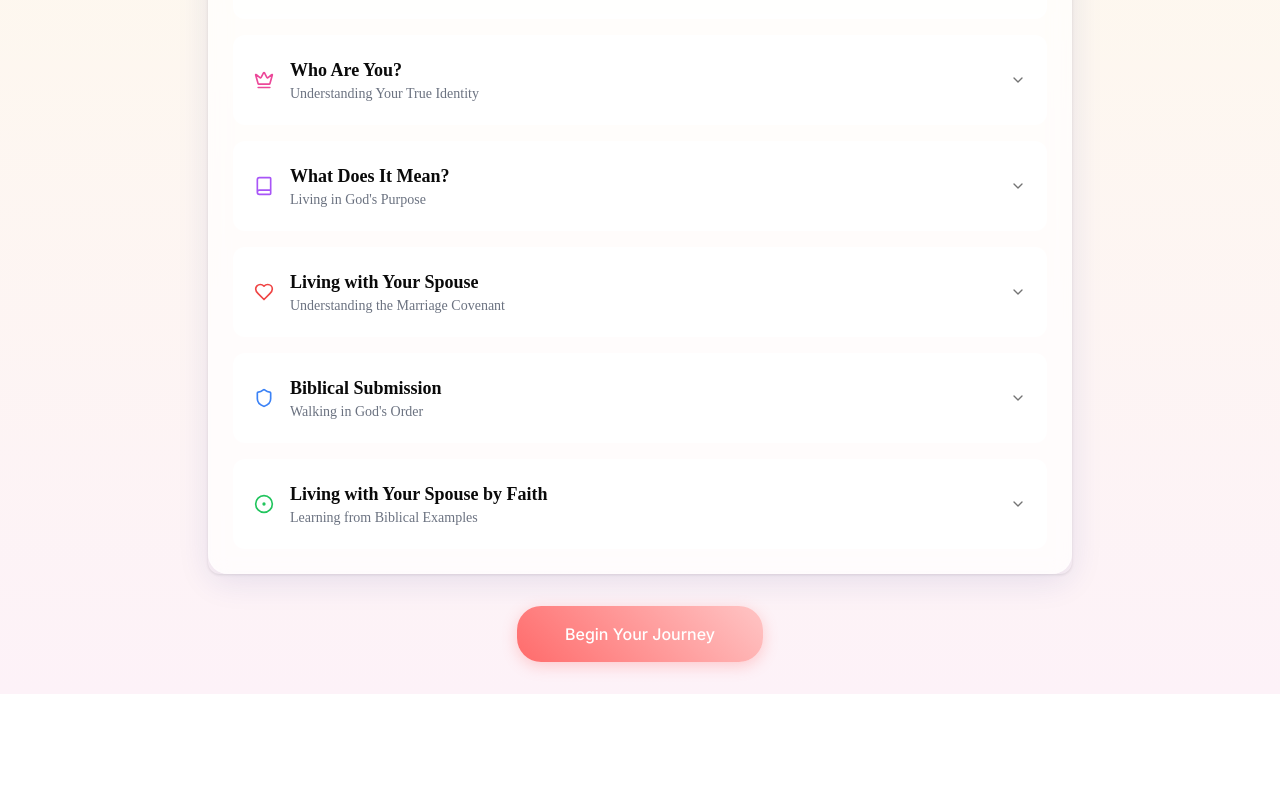
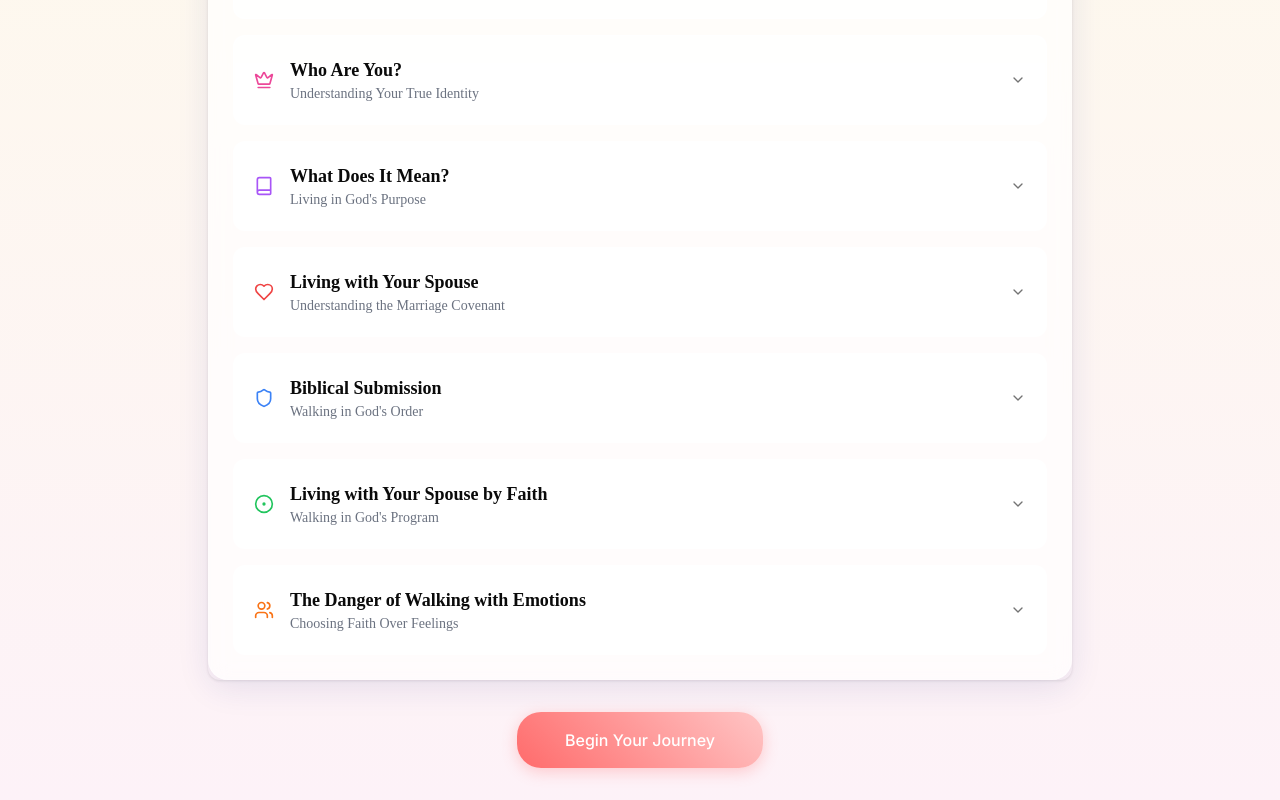
Before and after one commit to sonafouo/Being-a-Woman-of-Faith, a Next.js app in the folder frontend/: page /married-women in a window 1280 px wide. Shown: the part 560-1360 px from the top of the page. Before the commit the page ends 1254 px from the top, so only its background shows below. Built offline with nearby package versions, Linux system fonts and the light colour scheme.

Commit message:
Add married women space page with interactive sections

```diff
--- a/frontend/src/app/married-women/page.tsx
+++ b/frontend/src/app/married-women/page.tsx
@@ -77,13 +77,26 @@ const MarriedWomenSpace: React.FC = () => {
     {
       id: "faith-walk",
       title: "Living with Your Spouse by Faith",
-      subtitle: "Learning from Biblical Examples",
+      subtitle: "Walking in God's Program",
       icon: <CircleDot className="w-5 h-5 text-green-500" />,
       content: [
-        "You have placed the foundation on which your home is built. Now what next?",
-        "Remember your marriage, or your duty as a spouse is all in the program of God when you are born in Christ.",
-        "Let's look at a woman in the Bible who walked according to her calculations and emotions: Sara.",
-        "Through her story, we learn the importance of trusting God's plan rather than relying on our own understanding."
+        "You have placed the foundation on which your home is built. Now what next? Remember your marriage, or your duty as a spouse is all in the program of God when you are born in Christ.",
+        "You know God has good plans for you, plans to make you prosper, so it doesn't matter the look of things in a situation, it will turn out for your good. When we walk by faith, we walk by obedience to his word because we depend on Him entirely. When we walk in obedience our hearts do not condemn us so we can continue to trust in His word.",
+        "So even if a misunderstanding arrives with your husband all you have to do is to obey God's word for you at the point: Is it to stay calm, is it to ask for forgiveness, is it to forgive? Just do it and he will accomplish his word for the rest and peace will be back to your home.",
+        "Is there an issue with your spouse you find it difficult to bring up the topic, go to his head (God) and ask him to give you wisdom or ask Him to bring the heart of your spouse back to Him in case he is sliding away.",
+        "You are not alone in your marriage, your father is with you. So walk by faith with Him through this."
+      ]
+    },
+    {
+      id: "emotions",
+      title: "The Danger of Walking with Emotions",
+      subtitle: "Choosing Faith Over Feelings",
+      icon: <Users className="w-5 h-5 text-orange-500" />,
+      content: [
+        "We've spoken about walking by faith with your spouse, but let's look at the other way around which is walking by emotions. Emotions is a big part of our couple life, it comprises the romance and everything related. But that should not be the source of our driving force.",
+        "If we are led by our emotions it becomes a great danger and can be an open door to your common enemy. Our emotions can't enable us to know the perfect will of God and leads us to walk in the flesh.",
+        "That's why in every situation no matter how chaotic it has been we need to stop and get out of the emotion felt to ask God His will. If you are in a hot argument with your spouse, if you're acting by the flesh you will speak your mind as they say, and end up destroying the trust and peace in your couple. Emotions can lead us astray.",
+        "Let's speak about a woman in the bible who because she was lead by her emotions let her husband to go against the will of God and till today the consequence still troubles the world."
       ]
     }
   ];
```
